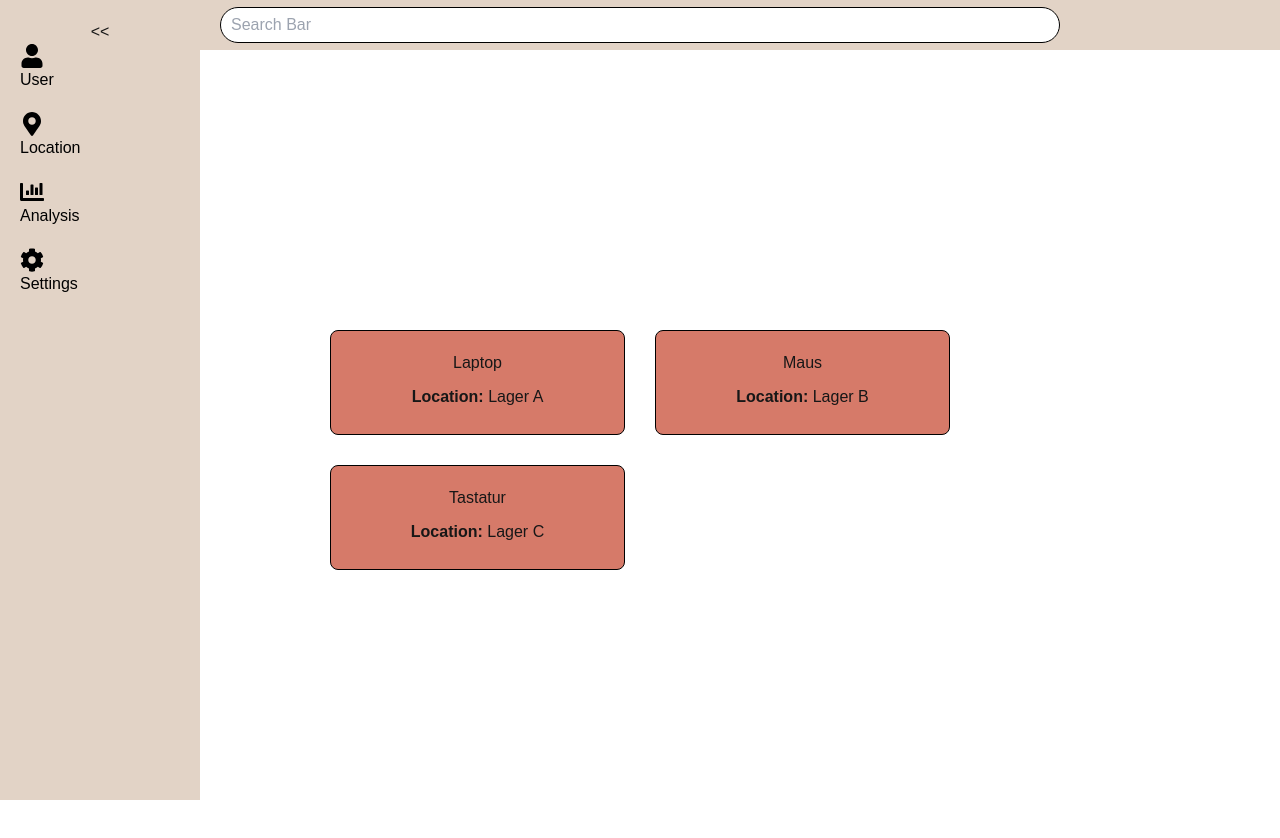
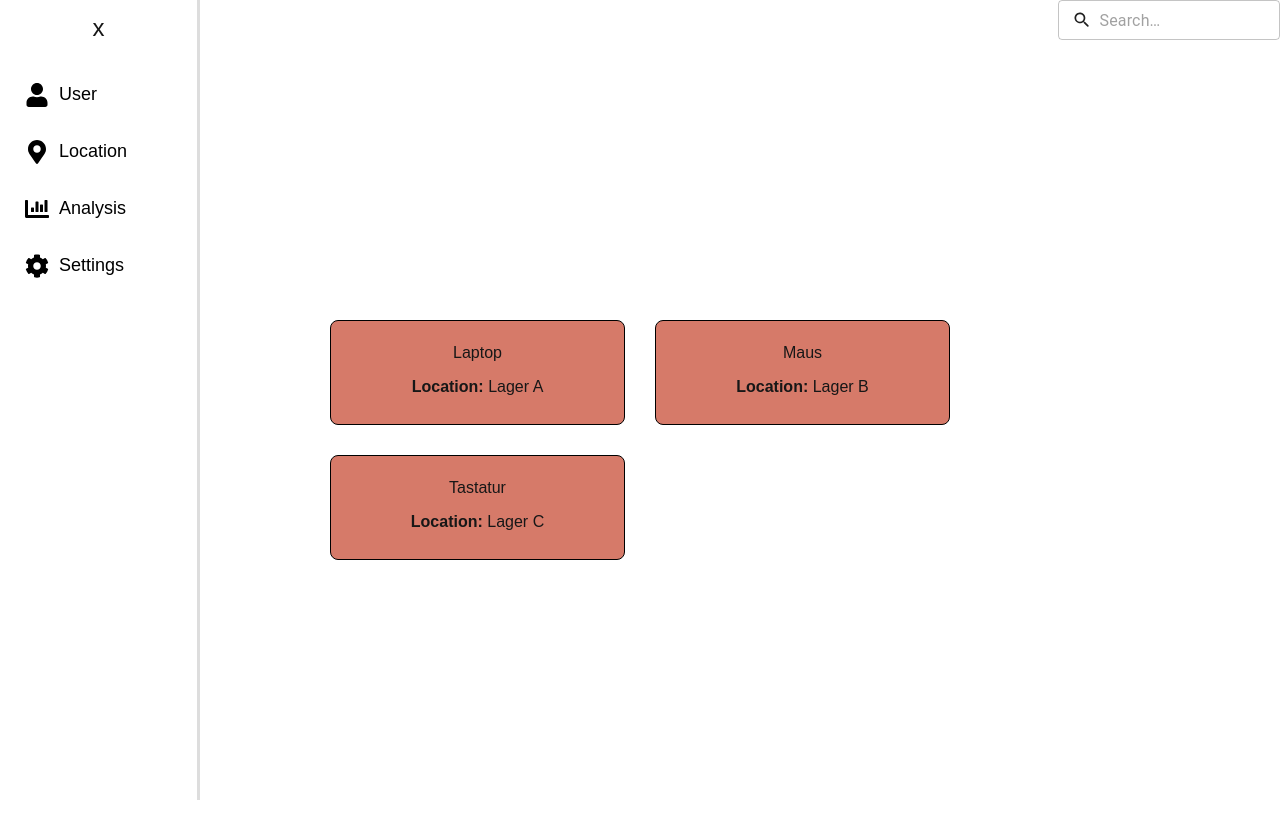
Before and after one commit to MEY230580/Diplomprojekt_Lagerverwaltung_FrontEnd, a Next.js app: page / in a window 1280 px wide. Shown: the top 838 px of the page. Built offline with nearby package versions, Linux system fonts and the light colour scheme.

Commit message:
Update SideBar, TopBar, Analysis, Location, Profile, Settings

```diff
--- a/src/app/components/Sidebar/Sidebar.tsx
+++ b/src/app/components/Sidebar/Sidebar.tsx
@@ -1,51 +1,38 @@
 "use client";
+import React, { useState } from "react";
+import { FaUser, FaMapMarkerAlt, FaChartBar, FaCog } from "react-icons/fa";
+import Link from "next/link";
+import "./sidebar.css";
 
-import React from 'react';
-import { FaUser, FaMapMarkerAlt, FaChartBar, FaCog } from 'react-icons/fa';
-import Link from 'next/link';
-import './sidebar.css'
-
-
-const Sidebar: React.FC = () => {
-    const  [isCollapsed, setIsCollapsed] = React.useState(false);
+export default function Sidebar() {
+    const [isCollapsed, setIsCollapsed] = useState(false);
 
     const toggleSidebar = () => {
         setIsCollapsed(!isCollapsed);
     };
 
+    const menuItems = [
+        { text: "User", icon: <FaUser />, link: "/profile" },
+        { text: "Location", icon: <FaMapMarkerAlt />, link: "/location" },
+        { text: "Analysis", icon: <FaChartBar />, link: "/analysis" },
+        { text: "Settings", icon: <FaCog />, link: "/settings" },
+    ];
+
     return (
-        <div className={`sidebar ${isCollapsed ? 'collapsed' : ''}`}>
-            <button className="toggle-Button" onClick={toggleSidebar}>
-                {isCollapsed ? '>>' : '<<'}
+        <div className={`sidebar ${isCollapsed ? "collapsed" : ""}`}>
+            <button className="toggle-button" onClick={toggleSidebar}>
+                {isCollapsed ? "≡" : "x"}
             </button>
             <div className="menu">
-            <Link href="/src/app/Profile" className="link">
-                <div className="menuItem">
-                    <FaUser className="icon" />
-                    {!isCollapsed && <span className="text">User</span>}
-                </div>
-            </Link>
-            <Link href="/src/app/Location" className="link">
-                <div className="menuItem">
-                    <FaMapMarkerAlt className="icon" />
-                    {!isCollapsed && <span className="text">Location</span>}
-                </div>
-            </Link>
-            <Link href="/analysis" className="link">
-                <div className="menuItem">
-                    <FaChartBar className="icon" />
-                    {!isCollapsed && <span className="text">Analysis</span>}
-                </div>
-            </Link>
-            <Link href="/settings" className="link">
-                <div className="menuItem">
-                    <FaCog className="icon" />
-                    {!isCollapsed && <span className="text">Settings</span>}
-                </div>
-            </Link>
-        </div>
+                {menuItems.map((item) => (
+                    <Link href={item.link} key={item.text} className="link">
+                        <div className="menu-item">
+                            <span className="icon">{item.icon}</span>
+                            {!isCollapsed && <span className="text">{item.text}</span>}
+                        </div>
+                    </Link>
+                ))}
+            </div>
         </div>
     );
-};
-
-export default Sidebar;
+}
--- a/src/app/components/Sidebar/sidebar.css
+++ b/src/app/components/Sidebar/sidebar.css
@@ -1,65 +1,59 @@
 .sidebar {
     width: 200px;
     height: 100vh;
-    background-color: #E2D3C6;
+    padding: 10px;
+    transition: width 0.3s ease;
     display: flex;
     flex-direction: column;
-    align-items: center; /*Align items to the left*/
-    justify-content: flex-start; /*Align items to the top*/
-    transition: width 0.3s ease;
-    position: fixed;
-    padding: 20px; /*Add padding inside the sidebar */
-    box-sizing: border-box;
+    align-items: center;
+    position: fixed; /* Sidebar bleibt fest auf der Seite */
+    top: 0; /* Sidebar startet am oberen Rand */
+    left: 0; /* Sidebar beginnt am linken Rand */
+    z-index: 1000; /* Stellt sicher, dass die Sidebar über dem Inhalt bleibt */
+    border-right: 3px solid #ddd; /* Horizontale Trennlinie hinzufügen */
 }
 
 .sidebar.collapsed {
-    width: 60px; /*Reduce width when collapsed*/
-    align-items: center; /*Center items horizontally when collapsed*/
+    width: 80px;
 }
 
 .toggle-button {
     background: none;
     border: none;
-    font-size: 16px;
+    font-size: 24px;
     cursor: pointer;
     margin-bottom: 20px;
-    color: #000;
-    align-self: flex-end; /*Keep toggle button to the far right*/
 }
 
 .menu {
-    display: flex;
-    flex-direction: column;
-    align-items: flex-start; /*Align menu items to the left*/
-    gap: 20px;
     width: 100%;
 }
 
 .link {
     text-decoration: none;
+    color: black;
     width: 100%;
 }
 
 .menu-item {
-    display: flex; /* Align icon and text horizontally */
-    align-items: center; /* Vertically align the icon and text */
-    justify-content: flex-start; /* Align icon and text to the left */
-    padding: 10px;
-    color: #000;
-    width: 100%; /* Make items span the full sidebar width */
-    transition: all 0.3s ease;
-    cursor: pointer;
+    display: flex;
+    align-items: center;
+    gap:10px;
+    padding: 15px;
+    border-radius: 20px;
+    transition: background 0.3s;
+}
+
+.menu-item:hover {
+    background: #e3d5c6;
 }
 
 .icon {
     font-size: 24px;
-    margin-right: 10px; /* Add spacing between icon and text */
-    color: #000;
+    width: 24px;
+    text-align: center;
 }
 
 .text {
-    font-size: 16px;
-    color: #000;
-    white-space: nowrap; /* Prevent text wrapping */
-    display: inline-block; /* Ensure proper inline layout */
+    font-size: 18px;
 }
--- a/src/app/components/TopBar/TopBar.tsx
+++ b/src/app/components/TopBar/TopBar.tsx
@@ -1,12 +1,40 @@
-import React from 'react';
-import './topBar.css'
+"use client";
+import React, {useState} from 'react';
+import FormControl from '@mui/material/FormControl';
+import InputAdornment from '@mui/material/InputAdornment';
+import OutlinedInput from '@mui/material/OutlinedInput';
+import SearchRoundedIcon from '@mui/icons-material/SearchRounded';
 
-const TopBar: React.FC = () => {
+export default function TopBar()  {
+    const [searchQuery, setSearchQuery] = useState('');
+
+    const handleSearch = (event: { preventDefault: () => void; }) => {
+        event.preventDefault();
+        console.log('Searching for: ', searchQuery);
+        //TODO -> API von BackEnd einfügen, um handleSearch auch funktionstüchtig zu machen.
+    }
     return (
-        <div className="top-bar">
-            <input type="text" placeholder="Search Bar" className="search" />
+        <div style = {{ display: 'flex', justifyContent: 'end',alignItems: 'start' }}>
+            <form onSubmit = {handleSearch}>
+                <FormControl sx={{ width: { xs: '100%', md: '25ch' } }} variant="outlined">
+                    <OutlinedInput
+                        size="small"
+                        id="search"
+                        placeholder="Search…"
+                        value={searchQuery}
+                        onChange={(event) => setSearchQuery(event.target.value)}
+                        sx={{ flexGrow: 1 }}
+                        startAdornment={
+                            <InputAdornment position="start" sx={{ color: 'text.primary' }}>
+                                <SearchRoundedIcon fontSize="small" />
+                            </InputAdornment>
+                        }
+                        inputProps={{
+                            'aria-label': 'search',
+                        }}
+                    />
+                </FormControl>
+            </form>
         </div>
     );
-};
-
-export default TopBar;
+}
```
Also changed, not shown: package.json (+8 -1 lines), src/app/Analysis/page.tsx (added, +9 -0 lines), src/app/Location.tsx (deleted, +0 -10 lines), src/app/Profile.tsx (deleted, +0 -10 lines), src/app/Settings.tsx (deleted, +0 -10 lines), src/app/location/page.tsx (added, +9 -0 lines), src/app/profile/page.tsx (added, +9 -0 lines), src/app/settings/page.tsx (added, +9 -0 lines), 1 other file (tests, documents, lock files or other folders).
